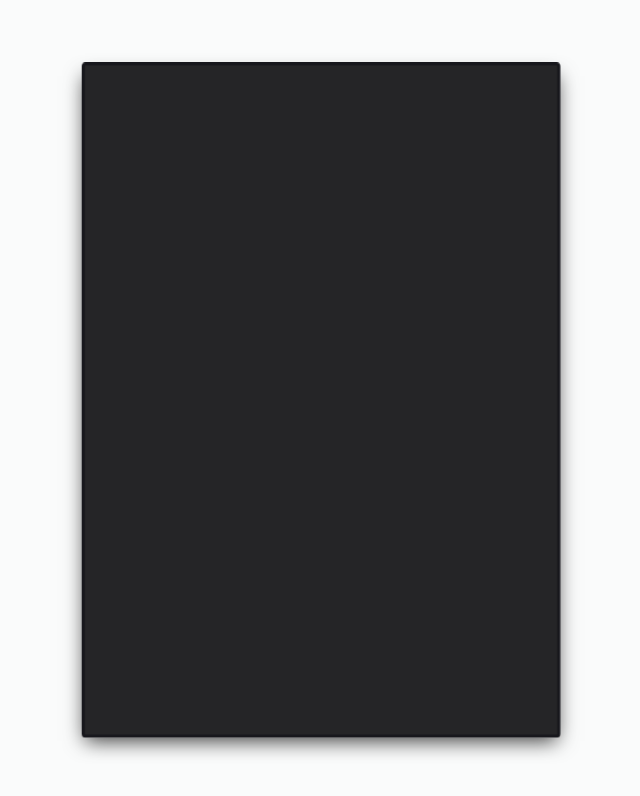
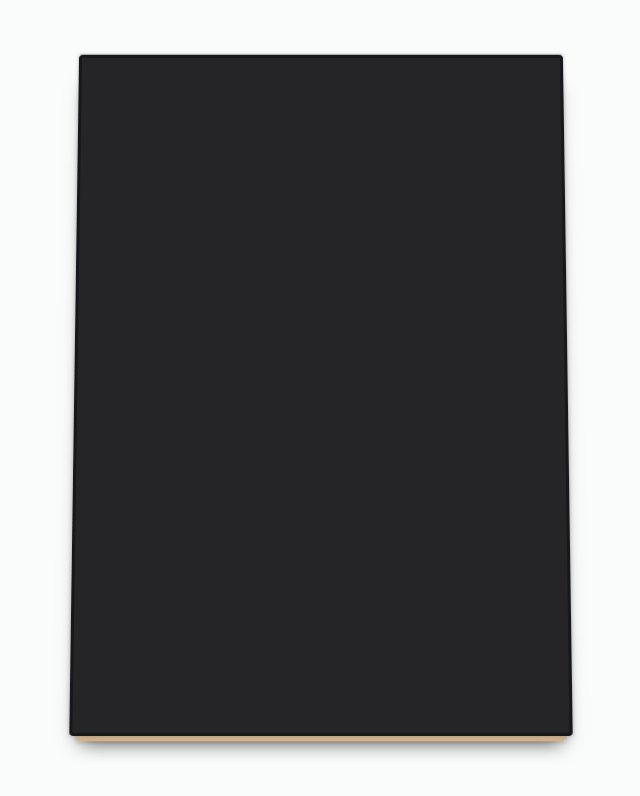
Before and after one commit to FifteenthStandard/a5, a React (Vite) app: page / in a window 1280 px wide. Shown: the top 796 px of the page, without its empty margins (319-959 px from the left). Built offline with nearby package versions, Linux system fonts and the light colour scheme.

Commit message:
Add slight x rotation to give 3d effect

```diff
--- a/src/App.css
+++ b/src/App.css
@@ -7,5 +7,4 @@
 
   perspective: 800mm;
   transform-style: preserve-3d;
-  * { transform-style: preserve-3d; }
 }
--- a/src/components/Notepad.css
+++ b/src/components/Notepad.css
@@ -1,6 +1,7 @@
 :root {
   --back-cover-color: #d6b78f;
   --back-cover-border-color: #cdb394;
+  --cover-margin: 1mm;
   --front-cover-color: #252527;
   --front-cover-border-color: #17171C;
   --line-height: 8mm;
@@ -13,6 +14,8 @@
   box-shadow: 0mm 2.5mm 5mm rgba(0, 0, 0, 0.75);
   height: var(--page-height);
   position: relative;
+  transform: rotateX(10deg);
+  transform-style: preserve-3d;
   width: var(--page-width);
 
   .page-wrapper {
@@ -20,7 +23,19 @@
     left: 0;
     position: absolute;
     top: 0;
+    transform-style: preserve-3d;
     width: 100%;
+  }
+
+  .front-cover, .back-cover {
+    height: calc(var(--page-height) + var(--cover-margin) * 2);
+    width: calc(var(--page-width) + var(--cover-margin) * 2);
+    margin-left: calc(-1 * var(--cover-margin));
+  }
+
+  .note-page {
+    height: var(--page-height);
+    width: var(--page-width);
   }
 
   .front-cover .page-side {
@@ -65,9 +80,9 @@
   }
 
   .page {
-    height: var(--page-height);
+    box-shadow: 0mm 0mm 1mm rgba(0, 0, 0, 0.25);
     position: relative;
-    width: var(--page-width);
+    transform-style: preserve-3d;
 
     .page-side {
       backface-visibility: hidden;
--- a/src/components/Notepad.tsx
+++ b/src/components/Notepad.tsx
@@ -29,7 +29,8 @@ export default function Notepad(): React.ReactElement {
     <FrontCover key="front-cover" />,
     ...notes.map((note, i) => (
       <NotePage
-        key={`note-${i}`}
+        key={`note-${i+1}`}
+        id={`note-${i+1}`}
         note={note}
         saveNote={(note: string) => {
           const newNotes = [...notes];
@@ -57,6 +58,10 @@ export default function Notepad(): React.ReactElement {
     flipToPage((index - 1 + pages.length) % pages.length);
   };
 
+  function handleClick(): void {
+    document.getElementById(`note-${index}`)?.focus();
+  };
+
   function handleSwipe(direction: SwipeDirection): void {
     switch (direction) {
       case 'up':
@@ -73,13 +78,14 @@ export default function Notepad(): React.ReactElement {
   return (
     <div
       className="notepad"
+      onClick={handleClick}
       {...useSwipe(handleSwipe)}
     >
     {
       pages.map((page, i) => (
         <PageWrapper
           key={`page-${i}`}
-          position={(index - i + 12 - 1) % 12}
+          position={(index - 1 - i + 12) % 12}
         >
           {page}
         </PageWrapper>
@@ -91,14 +97,14 @@ export default function Notepad(): React.ReactElement {
 
 function PageWrapper({ children, position }: { children: React.ReactNode, position: number }): React.ReactElement {
   const [ previousPosition, setPreviousPosition ] = useState<number>(position);
-  const [ style, setStyle ] = useState<{}>({ transform: `translateZ(${position}mm) rotateX(0deg)` });
+  const [ style, setStyle ] = useState<{}>({ transform: `translateZ(${position*2}mm) rotateX(0deg)` });
 
   useEffect(() => {
     if (position === previousPosition) return;
     if (position === 0 && previousPosition !== 1) {
       setTimeout(() => {
         setStyle({
-          transform: `translateZ(${position}mm) rotateX(360deg)`,
+          transform: `translateZ(${position*2}mm) rotateX(360deg)`,
           transformOrigin: '0 -2.5mm',
           transition: 'transform 0.5s ease-in-out 0s',
         });
@@ -106,21 +112,21 @@ function PageWrapper({ children, position }: { children: React.ReactNode, positi
     } else if (previousPosition === 0 && position !== 1) {
       setTimeout(() => {
         setStyle({
-          transform: `translateZ(${position}mm) rotateX(-360deg)`,
+          transform: `translateZ(${position*2}mm) rotateX(-360deg)`,
           transformOrigin: '0 -2.5mm',
           transition: 'transform 0.5s ease-in-out 0s',
         });
       }, 0);
     } else {
       setTimeout(() => {
-        setStyle({ transform: `translateZ(${position}mm) rotateX(0deg)` });
+        setStyle({ transform: `translateZ(${position*2}mm) rotateX(0deg)` });
       }, 450);
     }
     setPreviousPosition(position);
   }, [ position ]);
 
   function handleTransitionEnd(): void {
-    setStyle({ transform: `translateZ(${position}mm) rotateX(0deg)` });
+    setStyle({ transform: `translateZ(${position*2}mm) rotateX(0deg)` });
   };
 
   return (
@@ -143,7 +149,7 @@ function FrontCover(): React.ReactElement {
   );
 };
 
-function NotePage({ note, saveNote }: { note: string, saveNote: (note: string) => void }): React.ReactElement {
+function NotePage({ id, note, saveNote }: { id: string, note: string, saveNote: (note: string) => void }): React.ReactElement {
   function handleChange(event: React.ChangeEvent<HTMLTextAreaElement>): void {
     saveNote(event.target.value);
   };
@@ -153,6 +159,7 @@ function NotePage({ note, saveNote }: { note: string, saveNote: (note: string) =
       <article className="page-side front">
         <section>
           <textarea
+            id={id}
             className="pen"
             value={note}
             onChange={handleChange}
```
